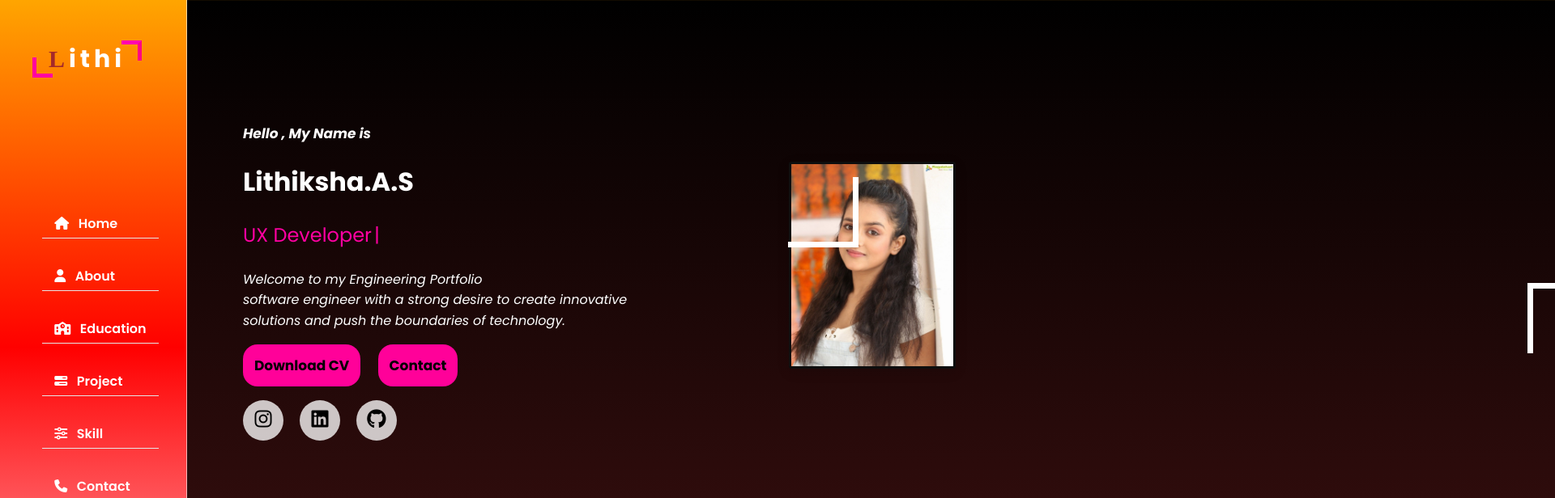
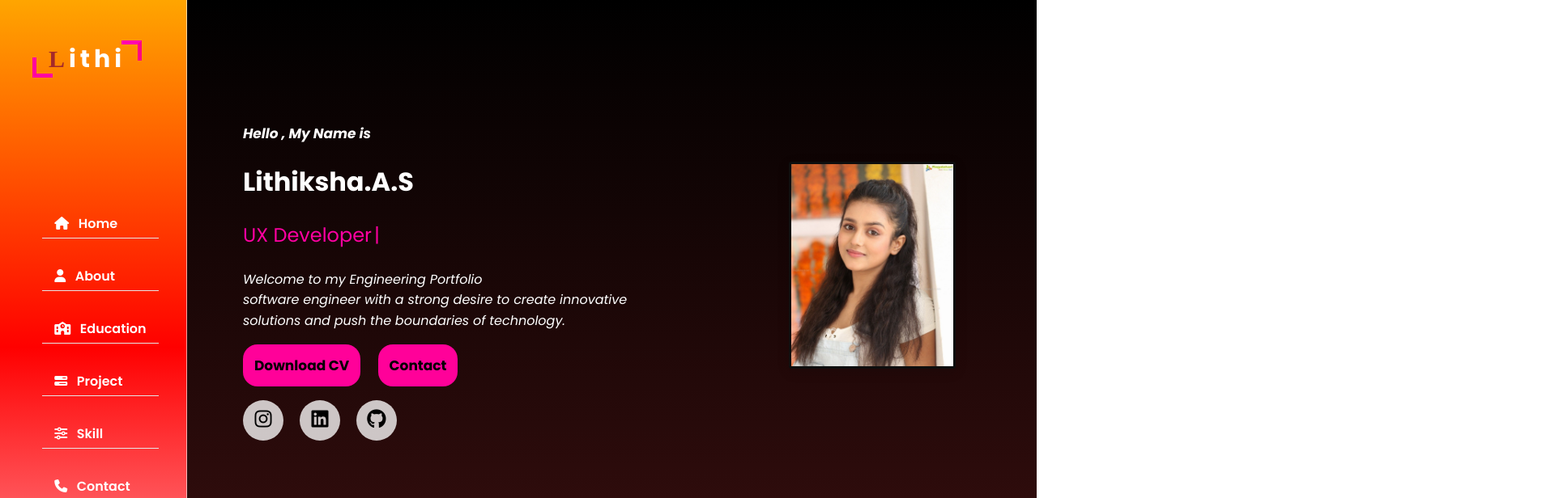
Before and after one commit to Swetha-2702/Project-Portfolio, a React (Vite) app: page / in a window 1280 px wide. Shown: the top 616 px of the page at 81% size, 1920 px wide, since content can reach past the window. Built offline with nearby package versions, Linux system fonts and the light colour scheme; a web font is replaced by a local one.

Commit message:
Update Home.css

```diff
--- a/src/Pages/Home/Home.css
+++ b/src/Pages/Home/Home.css
@@ -32,26 +32,6 @@
   overflow: hidden;
   border: 3px solid #0e0e0e;
   box-shadow:0 0 2px 0 rgba(0, 0, 0, .06), 0 4px 16px 0 rgba(0, 0, 0, .12);
-}
-.profile-photo::before{
-  content:'';
-  position:absolute;
-  width:80px;
-  height:80px;
-  border-top:7px solid #fff;
-  border-left:7px solid #fff;
-  top:150px;
-  left:57rem;
-}
-.profile-photo::after{
-  content:'';
-  position:absolute;
-  width:80px;
-  height:80px;
-  border-bottom:7px solid #fff;
-  border-right:7px solid #fff;
-  bottom:150px;
-  right:120px;
 }
 img {
   max-width: 100%;
```
